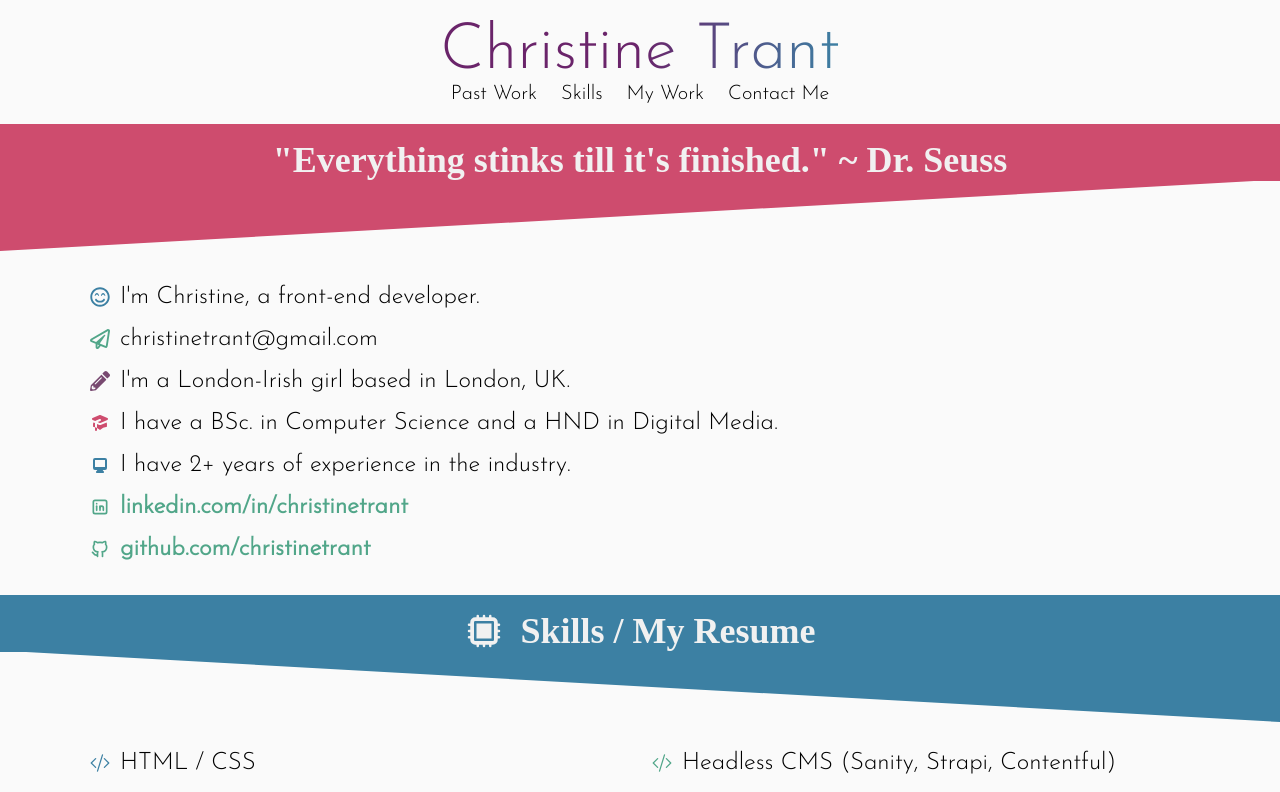
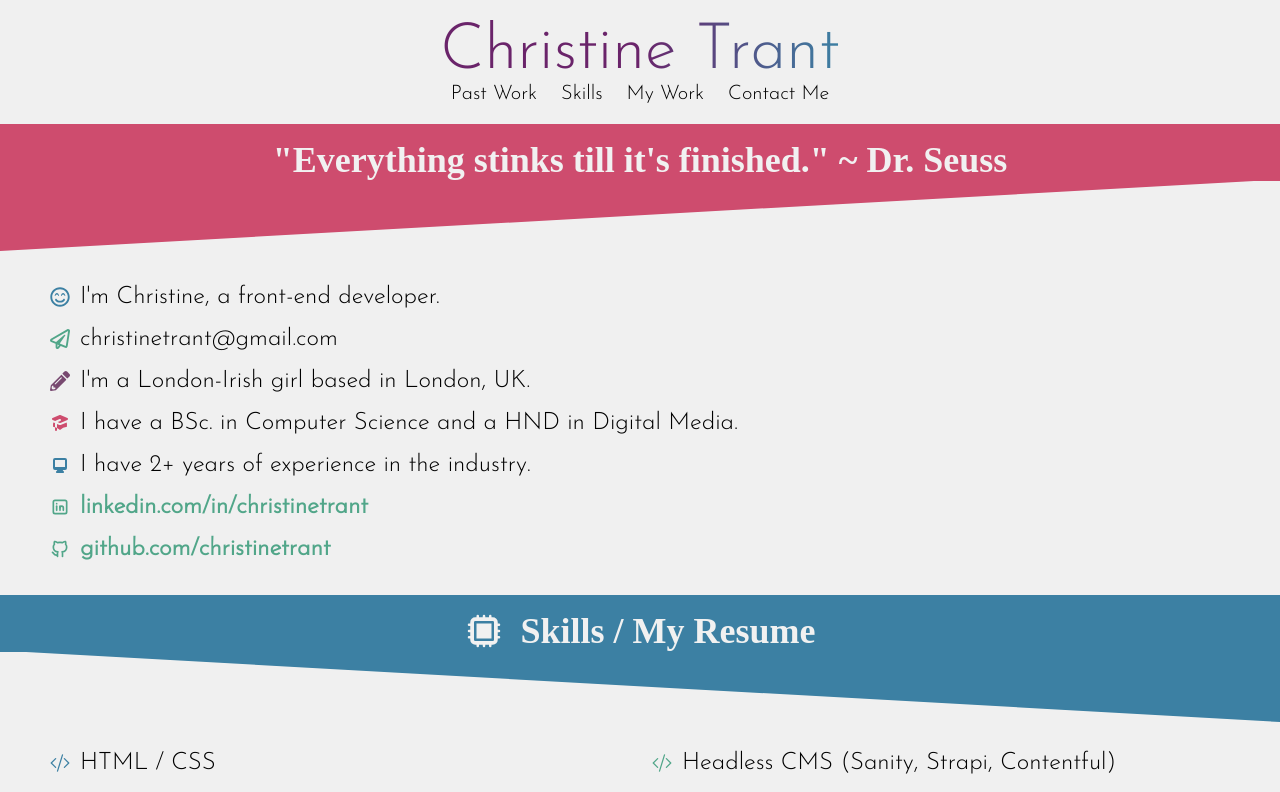
Before and after one commit to christinetrant/react-portfolio, a React (Create React App) app: page / in a window 1280 px wide. Shown: the top 792 px of the page. Built offline with nearby package versions, Linux system fonts and the light colour scheme; a web font is replaced by a local one.

Commit message:
changing bg slightly

```diff
--- a/src/styles/GlobalStyle.js
+++ b/src/styles/GlobalStyle.js
@@ -4,7 +4,8 @@ const GlobalStyle = createGlobalStyle`
   :root {
     /**  COLORS  **/
     --black: #000000;
-    --background: #fafafa;
+    /* --background: #fafafa; */
+    --background: #f0f0f0;
     --white: #f1f1f1;
 
     --body-color: --black;
@@ -161,7 +162,7 @@ const GlobalStyle = createGlobalStyle`
 
     .section-wrapper {
       margin: 0 auto;
-      max-width: 1200px;
+      max-width: 1400px;
       display: flex;
       align-items: center;
       justify-content: center;
```
